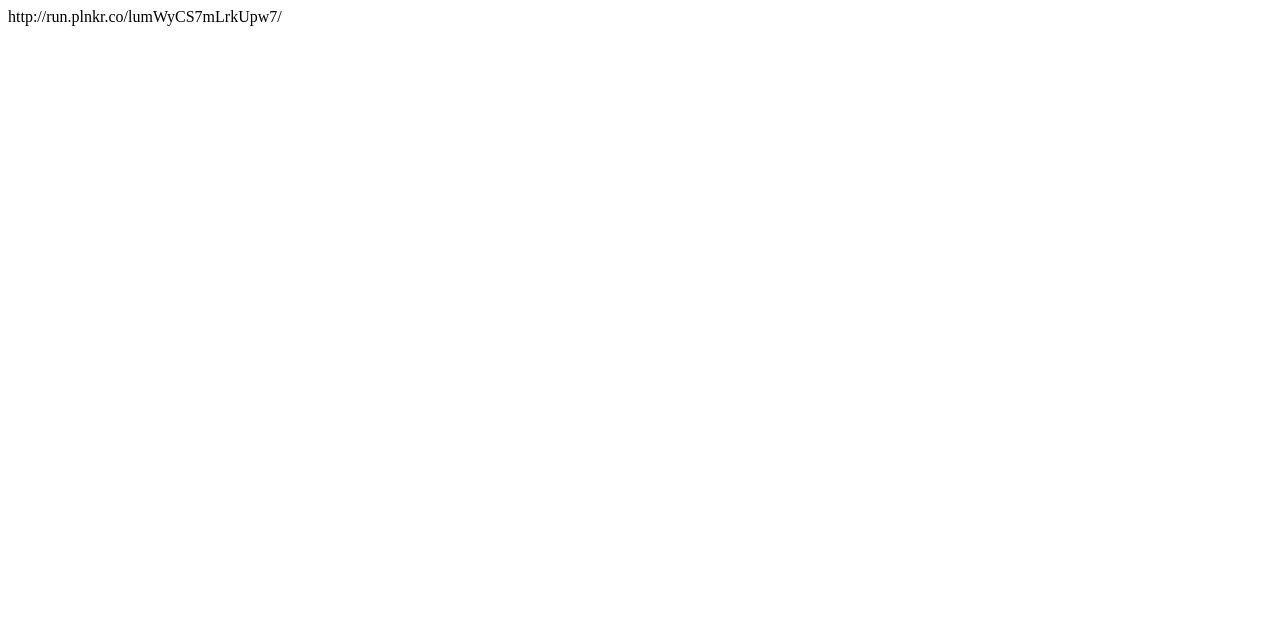
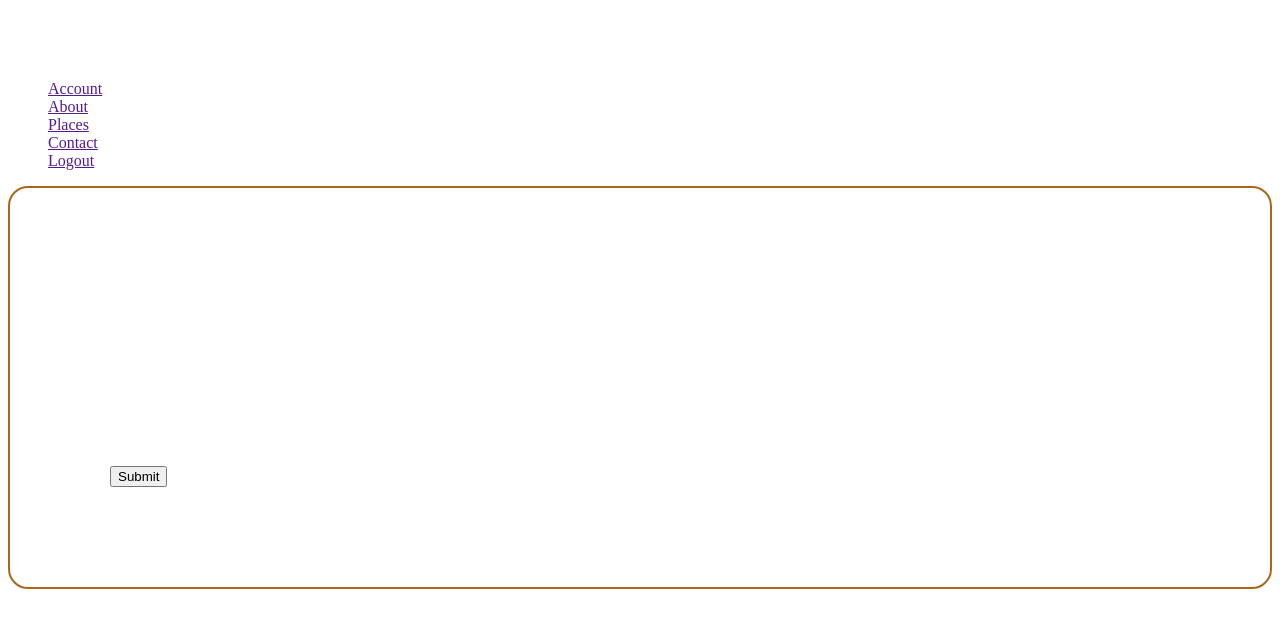
Before and after one commit to daniellee92/my-first-project, a plain HTML site: page index.html in a window 1280 px wide. Drawn offline with Linux system fonts and the light colour scheme.

Commit message:
Update index.html

```diff
--- a/index.html
+++ b/index.html
@@ -1 +1,40 @@
-http://run.plnkr.co/lumWyCS7mLrkUpw7/
+<!DOCTYPE html>
+<html>
+<head>
+	<link rel='stylesheet' href='style.css'/>
+	<script src='script.js'></script>
+</head>
+    <meta charset="utf-8">
+    <meta name="description" content="title">
+    <meta name="author" content="TravelApp">
+
+
+    <div style="color:white;">
+        <h1 color="white" align="center">Welcome to Travel Application</h1>
+        <ul>
+            <li><a href="">Account</a></li>
+            <li><a href="">About</a></li>
+            <li><a href="">Places</a></li>
+            <li><a href="">Contact</a></li>
+            <li><a href="">Logout</a></li>
+        </ul>
+    </div>
+
+	<body>
+		<div style="font-family:verdana;padding:100px;border-radius:20px;border:2px solid #AA671A;color:white; alignment-adjust: central; ">
+		<p>This is an application where you could easily find all travelling places</p>
+		<strong>What are you looking for?</strong>
+		<ol>
+			<li>Popular places</li>
+			<li>Please enter a place you wish to search for</li>
+			<li>Please write your own blog</li>
+		</ol><br>
+
+		<form name="input" action="ParkingMainProcess.html" method="get">
+			<input type="submit" value="Submit">
+		</form>
+
+		</div>
+
+	</body>
+</html>
```
